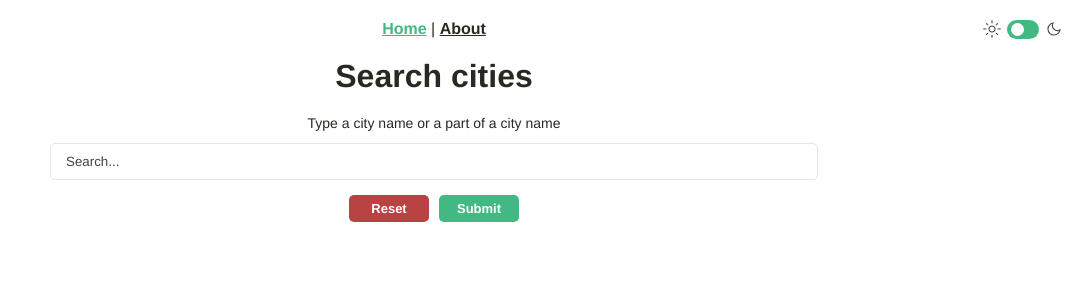
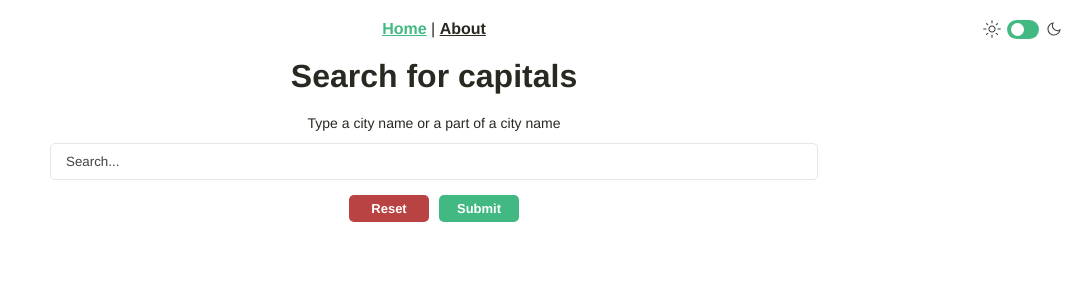
Before and after one commit to ok-webdev/city-info, a Vue app: page / in a window 1280 px wide. Shown: the top 300 px of the page, without its empty margins (206-1280 px from the left). Built offline with nearby package versions, Linux system fonts and the light colour scheme.

Commit message:
change title

```diff
--- a/src/views/HomeView.vue
+++ b/src/views/HomeView.vue
@@ -1,6 +1,6 @@
 <template>
   <div class="home">
-    <h1>Search cities</h1>
+    <h1>Search for capitals</h1>
     <search-cities @submit="searchSubmit" />
     <cities-table
       class="home__cities"
```
